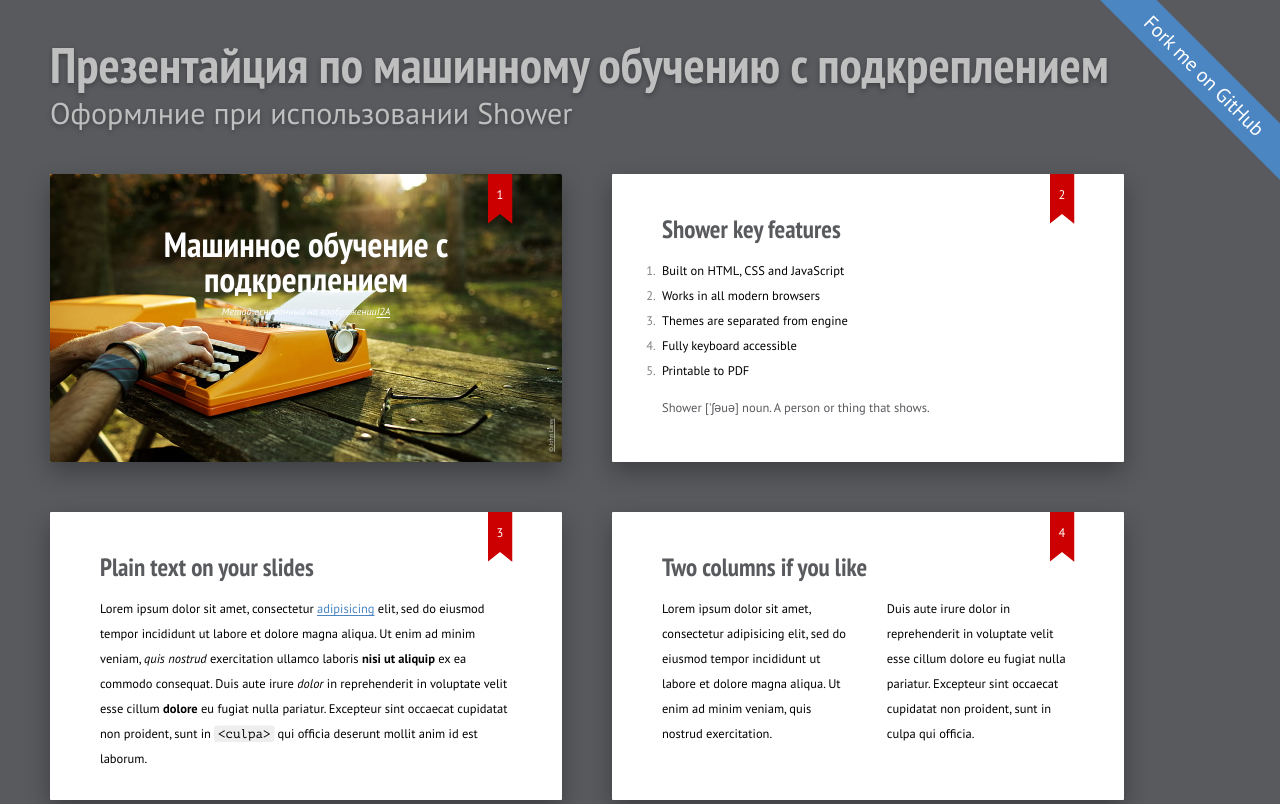
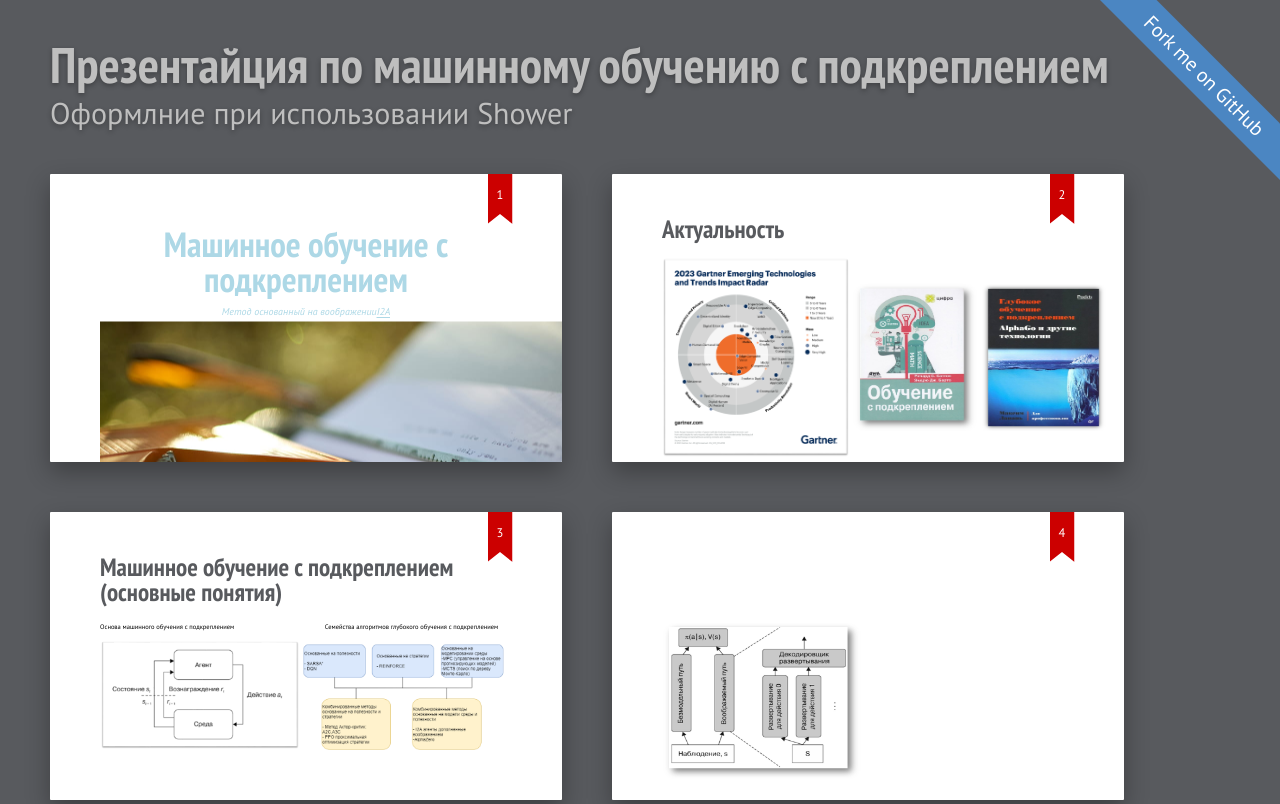
Before and after one commit to VladimirGeek/VladimirGeek.github.io, a plain HTML site: page Vladimir-shower/index.html in a window 1280 px wide. Shown: the top 804 px of the page. Drawn offline with Linux system fonts and the light colour scheme.

Commit message:
add 5 slides

```diff
--- a/Vladimir-shower/index.html
+++ b/Vladimir-shower/index.html
@@ -18,19 +18,19 @@
         <p>Оформлние при использовании Shower</p>
     </header>
 
+
+
+
     <section class="slide" id="cover">
         <h2>Машинное обучение с подкреплением</h2>
         <p>Метод основанный на воображении<a href="https://browse.arxiv.org/pdf/1707.06203.pdf">I2A</a></p>
         <figure>
-            <img class="cover" src="pictures/cover.jpg" alt="Hands on the orange typewriter in a park">
-            <figcaption class="copyright right white">
-                <a href="https://fiftyfootshadows.net">© John Carey</a>
-            </figcaption>
+            <img class="" src="pictures/picture.jpg" alt="Orange typewriter on a wooden table close-up">
         </figure>
         <style>
             #cover h2 {
                 margin: 30px 0 0;
-                color: white;
+                color: lightblue;
                 text-align: center;
                 font-size: 70px;
             }
@@ -38,16 +38,133 @@
             #cover p {
                 margin: 10px 0 0;
                 text-align: center;
-                color: white;
+                color: lightblue;
                 font-style: italic;
                 font-size: 20px;
             }
 
             #cover p a {
+                color: lightblue;
+            }
+
+        </style>
+    </section>
+
+
+    <section class="slide">
+        <h2>Актуальность</h2>
+        <figure>
+            <img class="slyde2_1" src="pictures/S2_1.png" alt="Orange typewriter on a wooden table close-up">
+            <img class="slyde2_2" src="pictures/S2_2.jpg" alt="2Orange typewriter on a wooden table close-up">
+            <img class="slyde2_3" src="pictures/S2_3.jpg" alt="3Orange typewriter on a wooden table close-up">
+        </figure>
+
+        <style>
+            #picture h2 {
                 color: white;
+            }
+
+
+            .slyde2_1 {
+                width: 15.00em;
+                height: 16.00em;
+                margin-left: 0em;
+                margin-top:0em ;
+
+            }
+
+            .slyde2_2 {
+                width: 10.00em;
+                height: 12.00em;
+                margin-bottom: 2em;
+
+            }
+            .slyde2_3 {
+                width: 10.00em;
+                height: 12.00em;
+                margin-right: -4em;
+                margin-bottom: 2em;
+
             }
         </style>
     </section>
+
+    <section class=slide id="slide3_">
+        <h2>Машинное обучение с подкреплением (основные понятия)</h2>
+        <div class="columns two">
+            <p>Основа машинного обучения с подкреплением
+            </p>
+            <p>Семейства алгоритмов глубокого обучения с подкреплением</p>
+        </div>
+
+             <figure>
+            <img class="slyde3_1" src="pictures/S3_1.png" width = "400px" alt="Orange typewriter on a wooden table close-up">
+            <img class="slyde3_2" src="pictures/S3_2.png" width = "400px"alt="2Orange typewriter on a wooden table close-up">
+
+            </figure>
+
+        <style>
+            #slide3_ p {
+                font-size: 13px;
+            }
+        </style>
+    </section>
+
+    <section class="slide" id="picture">
+        <h2>Машинное обучение с подкреплением (основные понятия)</h2>
+        <figure>
+            <p>
+            <img class="slide4_1" src="pictures/S4_1.png" width = "400px" alt="Orange typewriter on a wooden table close-up">
+            </p>
+        </figure>
+        <style>
+            #picture h2 {
+                color: black;
+            }
+            #picture p {
+                margin: 50px 0px 0px 200px;
+            }
+        </style>
+    </section>
+
+
+
+    <section class="slide" id="picture">
+        <h2>Архитектура  i2a</h2>
+        <figure>
+            <p>
+            <img class="slide5_1" src="pictures/S5_1.png" width = "800px" alt="Orange typewriter on a wooden table close-up">
+            </p>
+        </figure>
+        <style>
+            #picture h2 {
+                color: black;
+            }
+            #picture p {
+                margin: 0px 0px 0px 0px;
+            }
+        </style>
+    </section>
+
+
+    <section class="slide" id="picture">
+        <h2>Архитектура  i2a</h2>
+        <figure>
+            <p>
+            <img class="slide5_1" src="pictures/S5_1.png" width = "800px" alt="Orange typewriter on a wooden table close-up">
+            </p>
+        </figure>
+        <style>
+            #picture h2 {
+                color: black;
+            }
+            #picture p {
+                margin: 0px 0px 0px 0px;
+            }
+        </style>
+    </section>
+
+
 
     <section class="slide">
         <h2>Shower key features</h2>
@@ -182,23 +299,29 @@
 
     <section class="slide" id="see-more">
         <h2 class="shout">
-            <img src="pictures/logo.svg" alt="Shower logo">
+            <img class="see-more2" src="pictures/logo.svg" alt="Shower logo" >
             <a href="https://github.com/shower/shower">See more on GitHub</a>
         </h2>
         <style>
             #see-more h2 {
-                font-size: 100px
+                font-size: 50px
+
             }
 
             #see-more img {
                 width: 0.72em;
                 height: 0.72em;
+
+            }
+
+            .see-more2 {
+                margin-left: -10em;
             }
         </style>
     </section>
 
     <footer class="badge">
-        <a href="https://github.com/shower/shower">Fork me on GitHub</a>
+        <a href="https://github.com/VladimirGeek">Fork me on GitHub</a>
     </footer>
 
     <div class="progress"></div>
```
Also changed, not shown: Vladimir-shower/pictures/S2_1.png (added), Vladimir-shower/pictures/S2_2.jpg (added), Vladimir-shower/pictures/S2_3.jpg (added), Vladimir-shower/pictures/S3_1.png (added), Vladimir-shower/pictures/S3_2.png (added), Vladimir-shower/pictures/S4_1.png (added), Vladimir-shower/pictures/S5_1.png (added), 1 other file.
